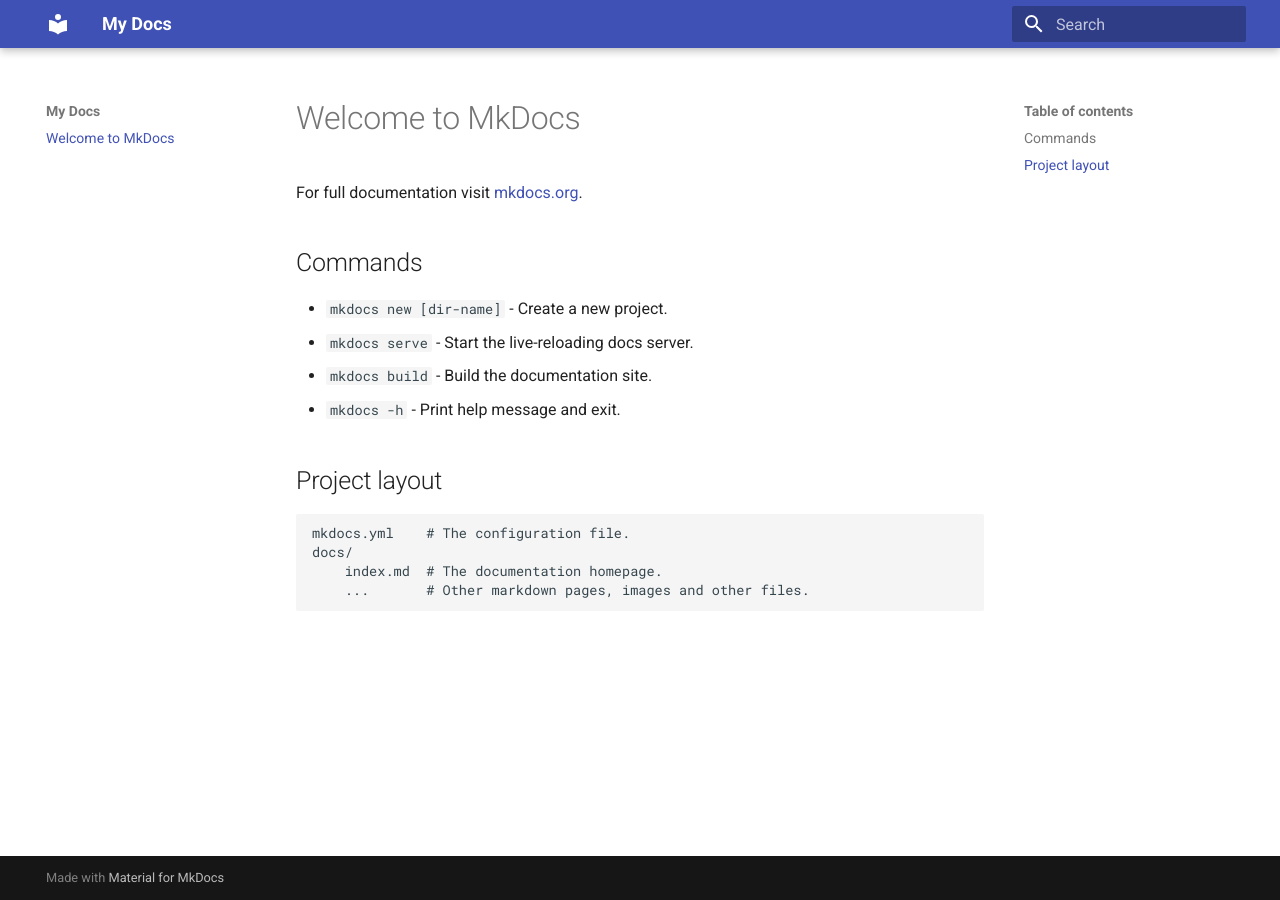
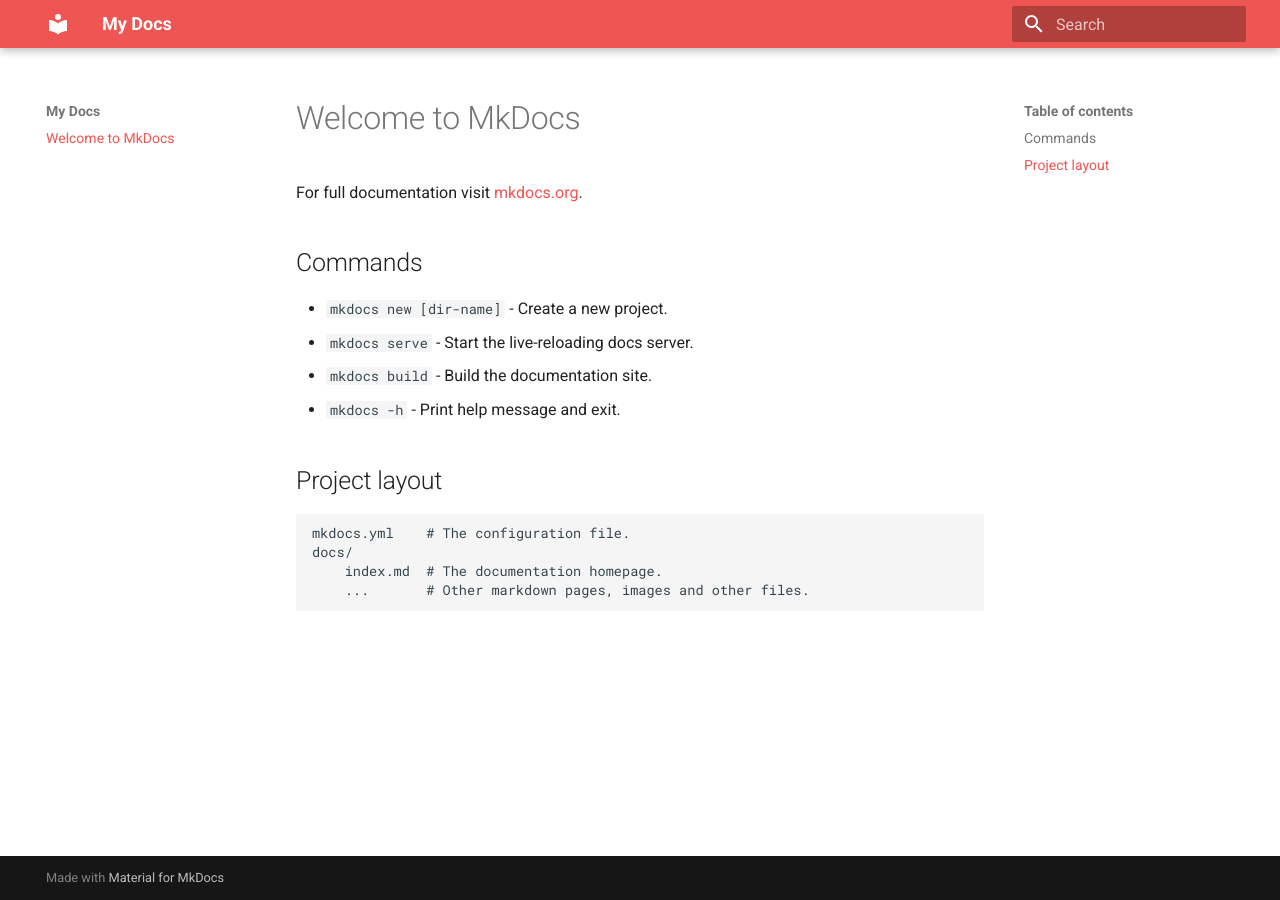
Before and after one commit to neomedia6989/docs-2, an MkDocs documentation site: the page built from docs/index.md, in a window 1280 px wide. Built offline with MkDocs 1.6.1 and Material for MkDocs 9.7.7, drawn with Linux system fonts in a browser that asks for light colours.

Commit message:
adjust colors

```diff
--- a/mkdocs.yml
+++ b/mkdocs.yml
@@ -1,3 +1,8 @@
 site_name: My Docs
+
 theme:
   name: material
+  palette:
+    scheme: default
+    primary: red
+    accent: light blue
```
